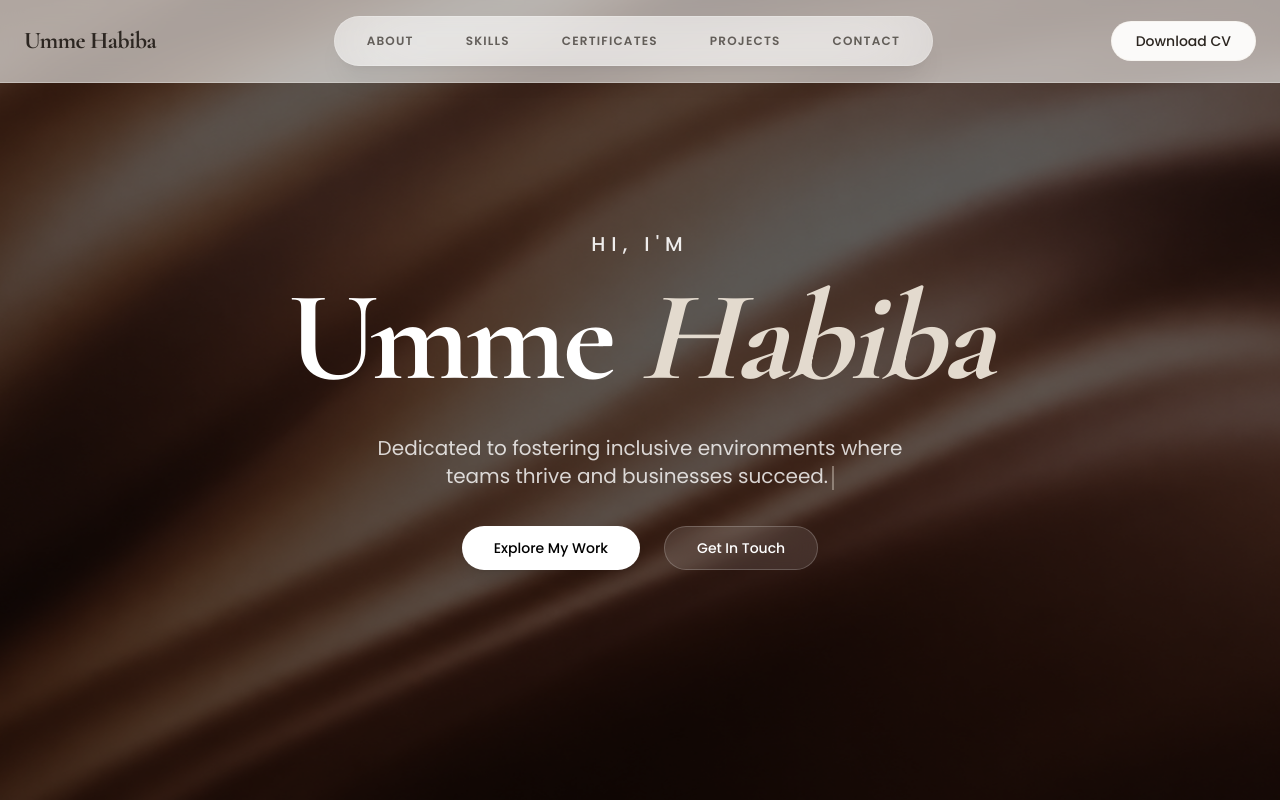
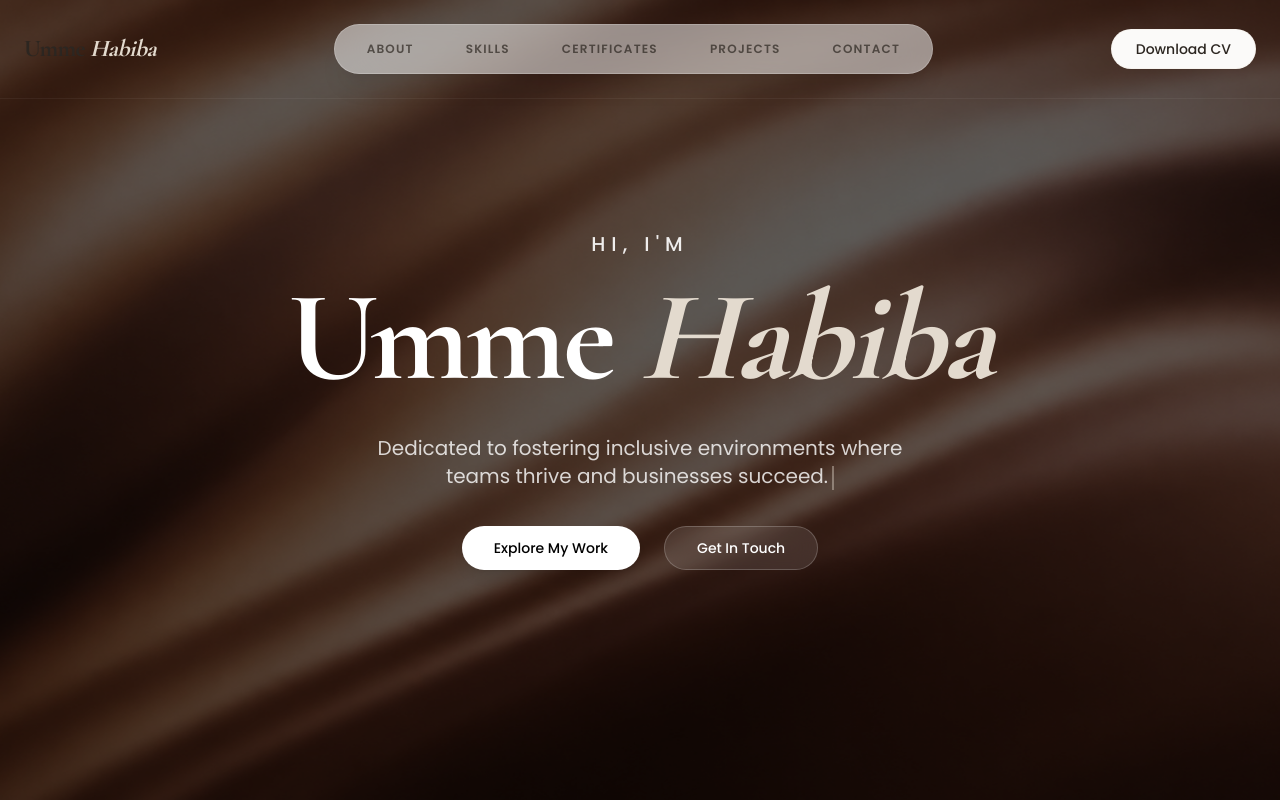
Before and after one commit to Ahsan6786/ummehabiba, a Next.js app: page / in a window 1280 px wide. Shown: the top 800 px of the page. Built offline with nearby package versions, Linux system fonts and the light colour scheme.

Commit message:
Implemented scroll-triggered floating pill header

```diff
--- a/src/components/common/Header.tsx
+++ b/src/components/common/Header.tsx
@@ -1,10 +1,20 @@
 "use client";
 
+import { useEffect, useState } from 'react';
+import { Menu, X } from 'lucide-react';
 import { Button } from '@/components/ui/button';
 import { Sheet, SheetContent, SheetTrigger, SheetClose, SheetTitle } from '@/components/ui/sheet';
-import { Menu, X } from 'lucide-react';
 
 export function Header() {
+  const [isScrolled, setIsScrolled] = useState(false);
+
+  useEffect(() => {
+    const handleScroll = () => {
+      setIsScrolled(window.scrollY > 20);
+    };
+    window.addEventListener('scroll', handleScroll);
+    return () => window.removeEventListener('scroll', handleScroll);
+  }, []);
 
   const navLinks = [
     { href: '#about', label: 'About' },
@@ -15,24 +25,28 @@ export function Header() {
   ];
 
   return (
-    <header className="fixed top-0 left-0 right-0 z-50 bg-background/60 backdrop-blur-md border-b border-border/40">
-      <div className="container mx-auto px-6 py-4 flex justify-between items-center">
-        <a href="#home" className="text-2xl font-bold font-display tracking-tight hover:opacity-80 transition-opacity">
-          Umme Habiba
+    <header className={`fixed left-0 right-0 z-50 transition-all duration-500 ${isScrolled ? 'top-6 px-4 md:px-0' : 'top-0 px-0'}`}>
+      <div className={`container mx-auto transition-all duration-500 ${
+        isScrolled
+          ? 'bg-white/90 dark:bg-zinc-950/90 backdrop-blur-2xl border border-white/20 dark:border-zinc-800/50 rounded-full px-6 py-2 shadow-2xl shadow-black/10 max-w-6xl'
+          : 'bg-transparent py-6 border-b border-white/5'
+      } flex justify-between items-center`}>
+        <a href="#home" className={`font-bold font-display tracking-tight transition-all duration-500 ${isScrolled ? 'text-lg md:text-xl' : 'text-2xl'}`}>
+          Umme <span className="text-primary italic">Habiba</span>
         </a>
-        <nav className="hidden md:flex items-center space-x-1 bg-white/50 dark:bg-zinc-900/50 backdrop-blur-2xl border border-white/20 dark:border-zinc-800/20 rounded-full px-2 py-1.5 shadow-xl shadow-black/5">
+        <nav className={`hidden md:flex items-center space-x-1 transition-all duration-500 ${isScrolled ? 'bg-transparent border-none shadow-none' : 'bg-white/50 dark:bg-zinc-900/50 backdrop-blur-2xl border border-white/20 dark:border-zinc-800/20 rounded-full px-2 py-1.5 shadow-xl shadow-black/5'}`}>
           {navLinks.map((link) => (
             <a
               key={link.href}
               href={link.href}
-              className="text-xs font-black uppercase tracking-widest px-6 py-2.5 rounded-full transition-all duration-300 hover:bg-foreground hover:text-background text-foreground/70 hover:scale-105 active:scale-95"
+              className={`text-xs font-black uppercase tracking-widest px-6 py-2.5 rounded-full transition-all duration-300 hover:bg-foreground hover:text-background hover:scale-105 active:scale-95 ${isScrolled ? 'text-foreground/80' : 'text-foreground/70'}`}
             >
               {link.label}
             </a>
           ))}
         </nav>
         <div className="hidden md:flex items-center gap-4">
-           <Button asChild variant="outline" className="rounded-full px-6 border-primary/20 hover:border-primary/50">
+           <Button asChild variant="outline" className={`rounded-full border-primary/20 hover:border-primary/50 transition-all duration-500 ${isScrolled ? 'px-4 py-1 text-[10px] uppercase font-black tracking-widest' : 'px-6 py-2'}`}>
             <a href="/Umme-Habiba-CV.pdf" download>Download CV</a>
            </Button>
         </div>
```
